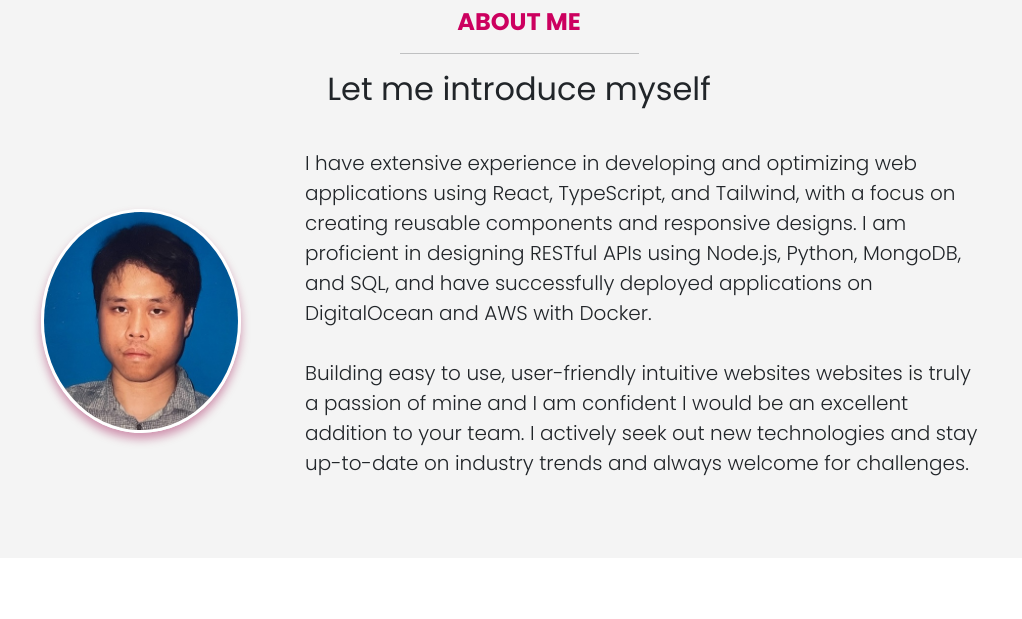
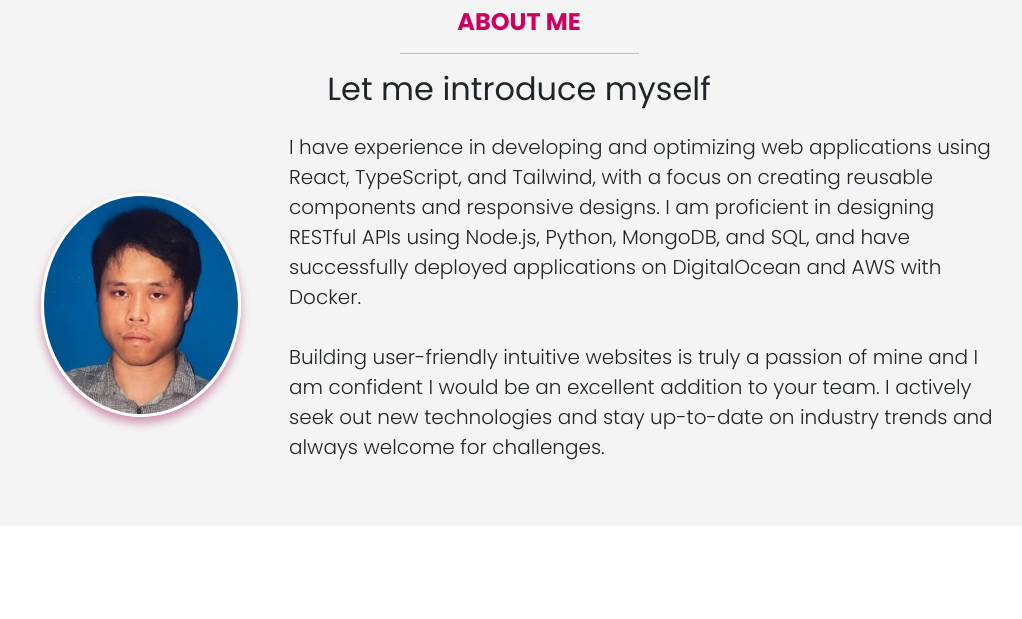
Before and after one commit to apykwan/resume-2, a website with bundled scripts: page index.html in a window 1280 px wide. Shown: the part 840-1459 px from the top of the page, without its empty margins (121-1143 px from the left). Built offline with nearby package versions, Linux system fonts and the light colour scheme; no server answers; files whose address does not match are found by name.

Commit message:
change wording

```diff
--- a/index.html
+++ b/index.html
@@ -101,12 +101,12 @@
         </div>
         <div class="about-content d-flex gap-5 align-items-center h-100">
           <img src="images/apk.jpg" alt="myself" class="about-img img-fluid rounded-circle portrait-shadow">
-          <p class="lead p-3">
-            I have extensive experience in developing and optimizing web applications using React, TypeScript, and Tailwind, with a
+          <p class="lead p-3 p-md-0">
+            I have experience in developing and optimizing web applications using React, TypeScript, and Tailwind, with a
             focus on creating reusable components and responsive designs. I am proficient in designing RESTful APIs using Node.js,
             Python, MongoDB, and SQL, and have successfully deployed applications on DigitalOcean and AWS with Docker. <br><br>
 
-            Building easy to use, user-friendly intuitive websites websites is truly a passion of mine and I am confident I would be
+            Building user-friendly intuitive websites is truly a passion of mine and I am confident I would be
             an excellent addition to your team. I actively seek out new technologies and stay up-to-date on industry trends and
             always welcome for challenges.
           </p>
@@ -205,7 +205,7 @@
             <h3 class="fs-3">Design</h3>
             <hr class="w-25 mx-auto" />
             <p class="fs-5 p-3 p-md-1">
-              Striving to design mobile-friendly websites that offer a seamless experience, I focus on creating visually appealing,
+              Striving to design mobile-friendly websites, I focus on creating visually appealing,
               highly responsive, and maintainable designs that adapt to any screen size.
             </p>
           </div>
```
